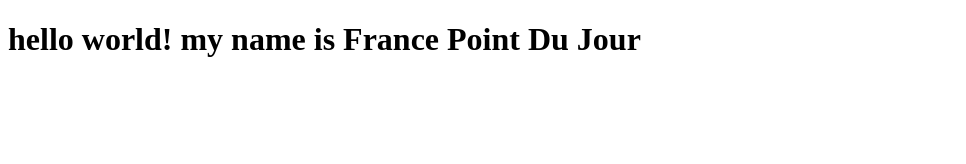
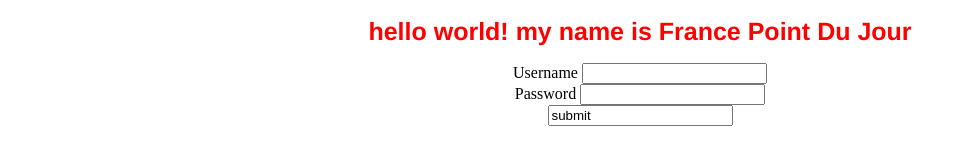
Before and after one commit to France1791/hello-world, a plain HTML site: page index.html in a window 1280 px wide. Shown: the whole page, without its empty margins (0-966 px from the left). Drawn offline with Linux system fonts and the light colour scheme.

Commit message:
06-29 check in

```diff
--- a/index.html
+++ b/index.html
@@ -5,8 +5,18 @@
  <meta http-equiv="X-UA-Compatible" content="IE=edge">
  <meta name="viewport" content="width=device-width, initial-scale=1.0">
  <title>hello world</title>
+ <link rel="stylesheet" href="style.css">
 </head>
 <body>
+  <div class="container">
 <h1>hello world! my name is France Point Du Jour</h1>
+  <form>
+  <label for="username">Username</label>
+  <input type="text" id="username" name="username" required minlength="5" maxlength="15"><br>
+  <label for="password">Password</label>
+  <input type="password" id="password" name="password" required minlength="8" maxlength="16"><br>
+  <input type="sumbit" value="submit">
+  </form>
+  </div>
   </body>
 </html>
--- /dev/null
+++ b/style.css
@@ -0,0 +1,8 @@
+h1{
+    font-family: 'Franklin Gothic Medium', 'Arial Narrow', Arial, sans-serif;
+    font-size: 25px;
+    color: red;
+}
+.container{
+    text-align: center;
+}
```
Also changed, not shown: index2.html (deleted, +0 -12 lines), 1 other file.
